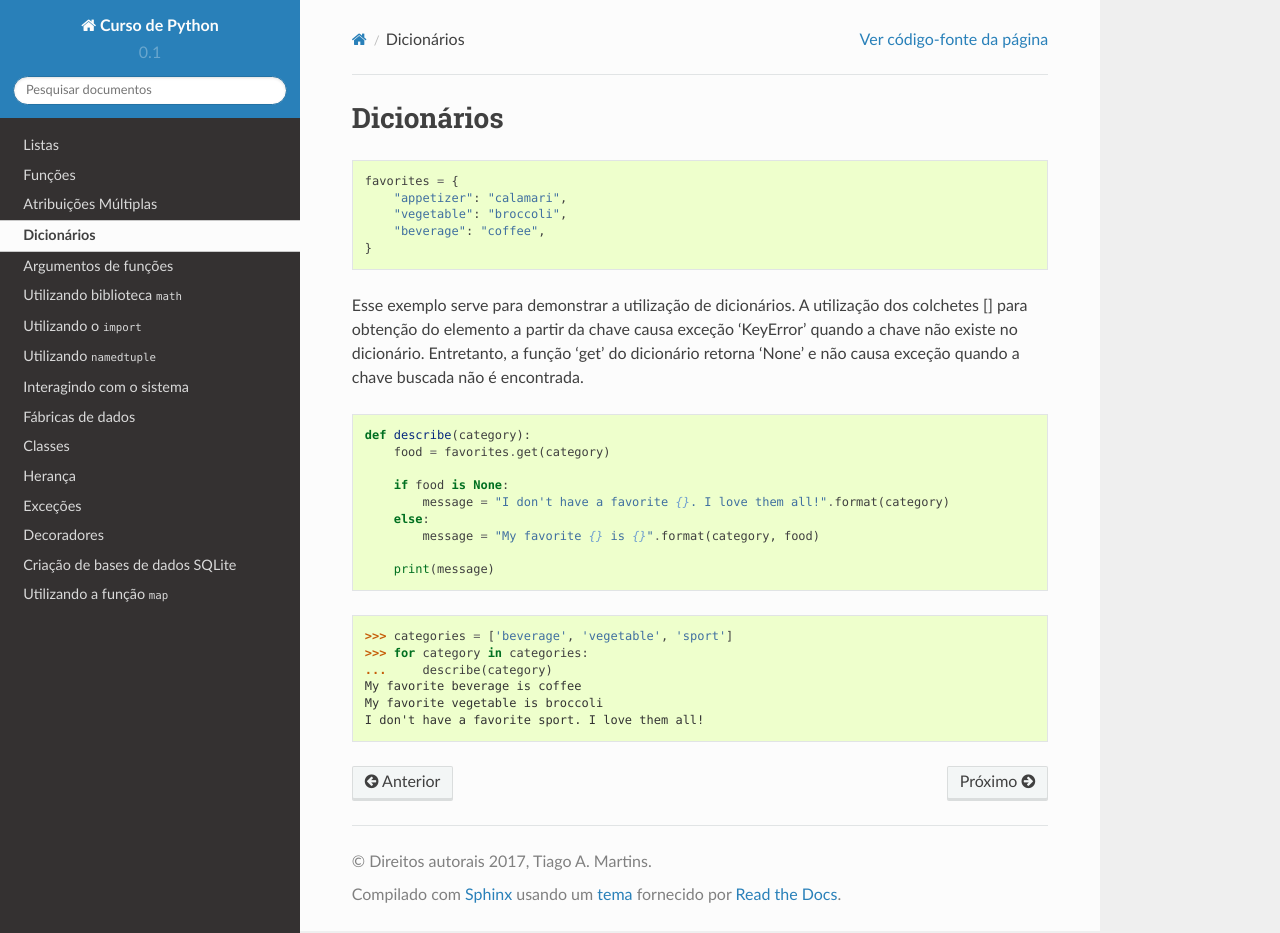
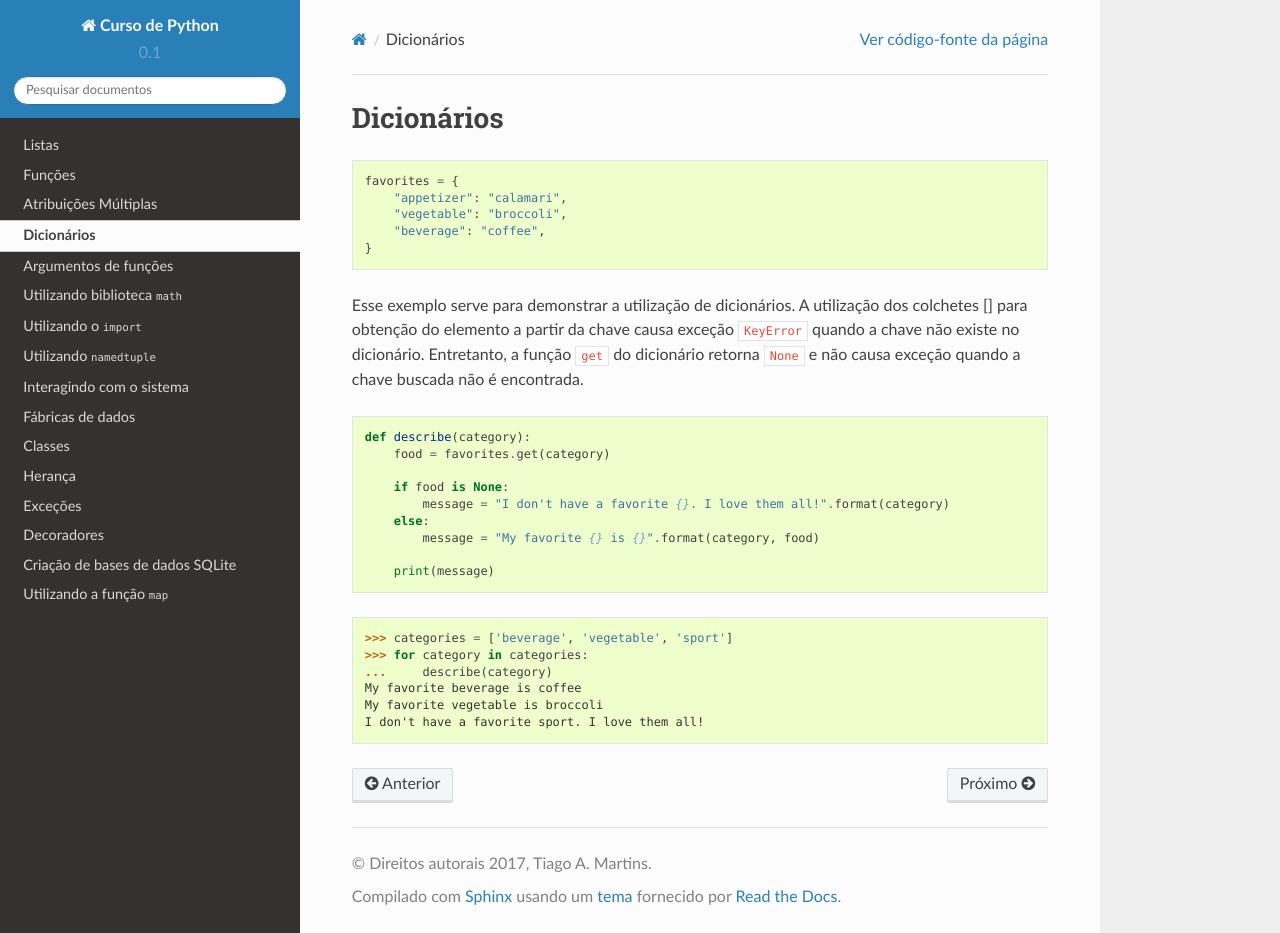
Before and after one commit to tiagoamartins/sel, a Sphinx documentation site: the page built from docs/dictionary.rst, in a window 1280 px wide and 933 px high. Built offline with Sphinx 7.4.7 and the Read the Docs theme 2.0.0, drawn with Linux system fonts in a browser that asks for light colours.

```diff
--- a/docs/dictionary.rst
+++ b/docs/dictionary.rst
@@ -11,8 +11,8 @@ Dicionários
 
 Esse exemplo serve para demonstrar a utilização de dicionários.
 A utilização dos colchetes [] para obtenção do elemento a partir da chave causa
-exceção 'KeyError' quando a chave não existe no dicionário.  Entretanto, a
-função 'get' do dicionário retorna 'None' e não causa exceção quando a chave
+exceção ``KeyError`` quando a chave não existe no dicionário.  Entretanto, a
+função ``get`` do dicionário retorna ``None`` e não causa exceção quando a chave
 buscada não é encontrada.
 
 .. testcode::
```
